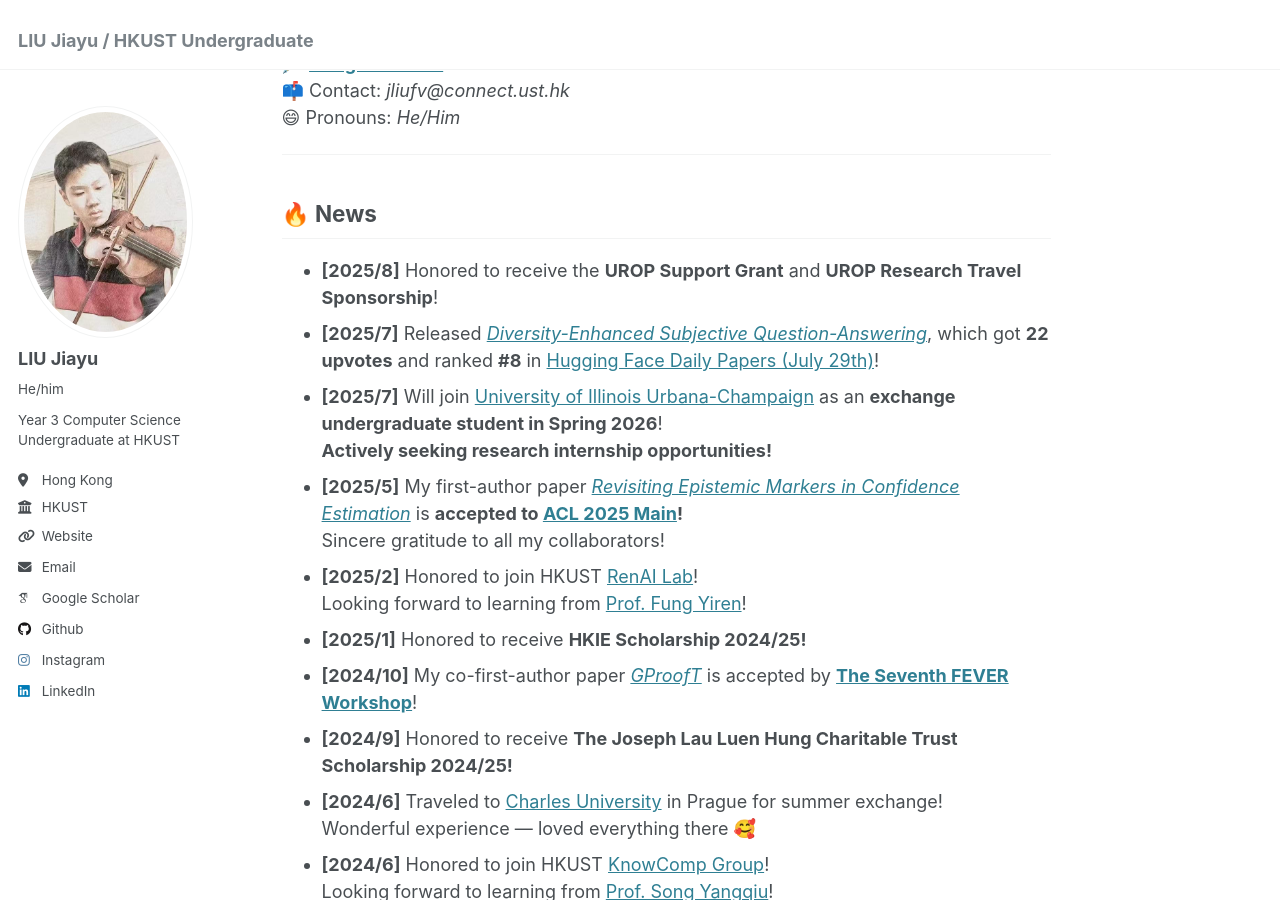
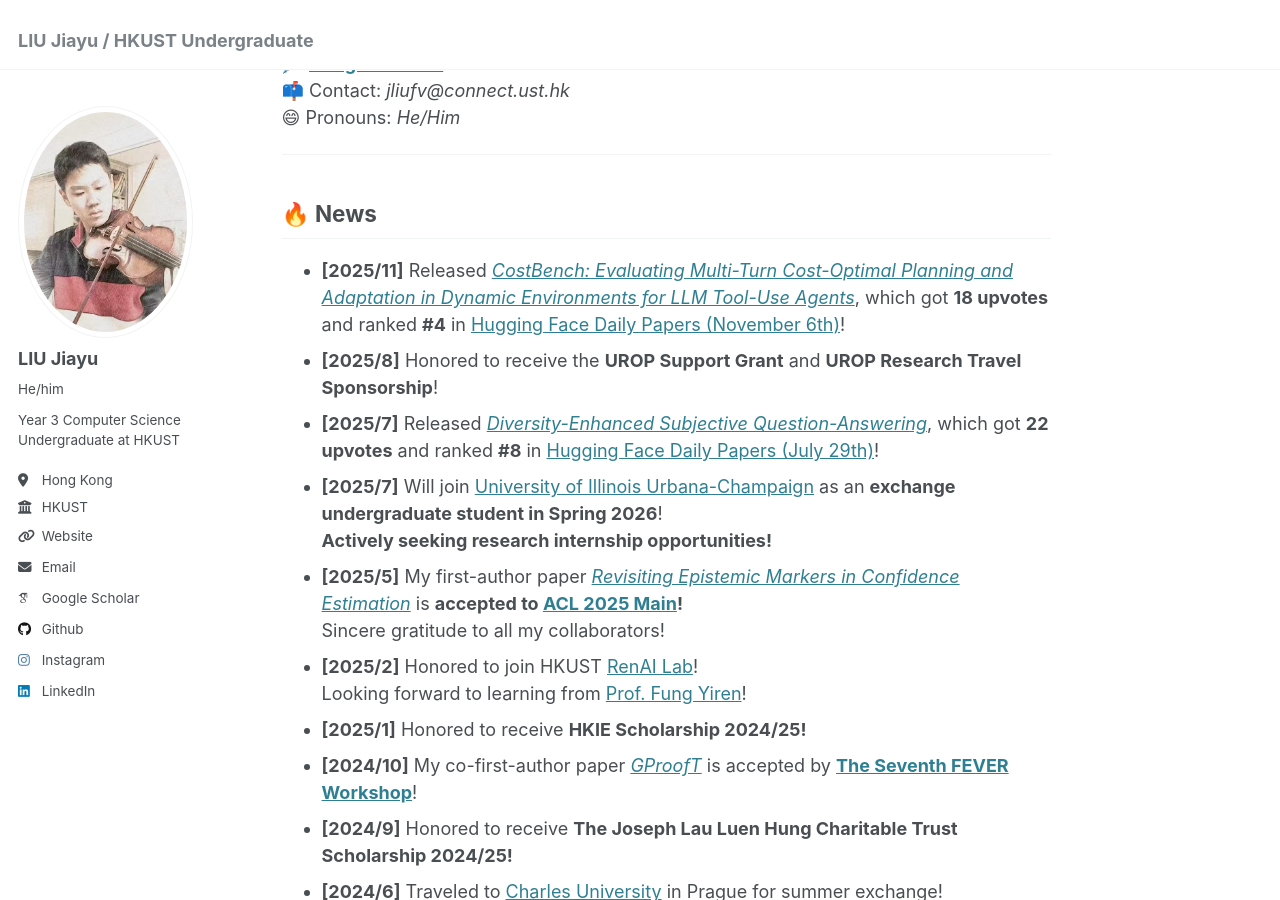
Before and after one commit to JiayuJeff/JiayuJeff.github.io, a Jekyll site: the page built from _pages/about.md, in a window 1280 px wide and 900 px high, scrolled down 663 px. Built offline with Jekyll 4.4.1, drawn with Linux system fonts in a browser that asks for light colours; some web fonts are replaced.

Commit message:
Update about.md

```diff
--- a/_pages/about.md
+++ b/_pages/about.md
@@ -38,6 +38,7 @@ I’m **Jiayu LIU 刘家毓**, a third-year undergraduate CS student supervised
 
 ## 🔥 News
 
+- **[2025/11]** Released [*CostBench: Evaluating Multi-Turn Cost-Optimal Planning and Adaptation in Dynamic Environments for LLM Tool-Use Agents*](https://huggingface.co/papers/2511.02734), which got **18 upvotes** and ranked **#4** in [Hugging Face Daily Papers (November 6th)](https://huggingface.co/papers/date/2025-11-06)!
 - **[2025/8]** Honored to receive the **UROP Support Grant** and **UROP Research Travel Sponsorship**!
 - **[2025/7]** Released [*Diversity-Enhanced Subjective Question-Answering*](https://huggingface.co/papers/2507.20187), which got **22 upvotes** and ranked **#8** in [Hugging Face Daily Papers (July 29th)](https://huggingface.co/papers/date/2025-07-29)!
 - **[2025/7]** Will join [University of Illinois Urbana-Champaign](https://illinois.edu/) as an **exchange undergraduate student in Spring 2026**!
```
